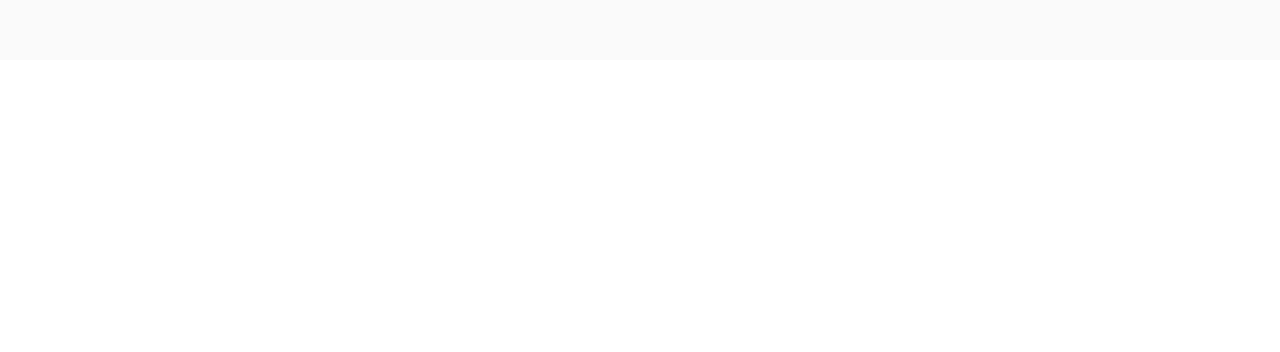
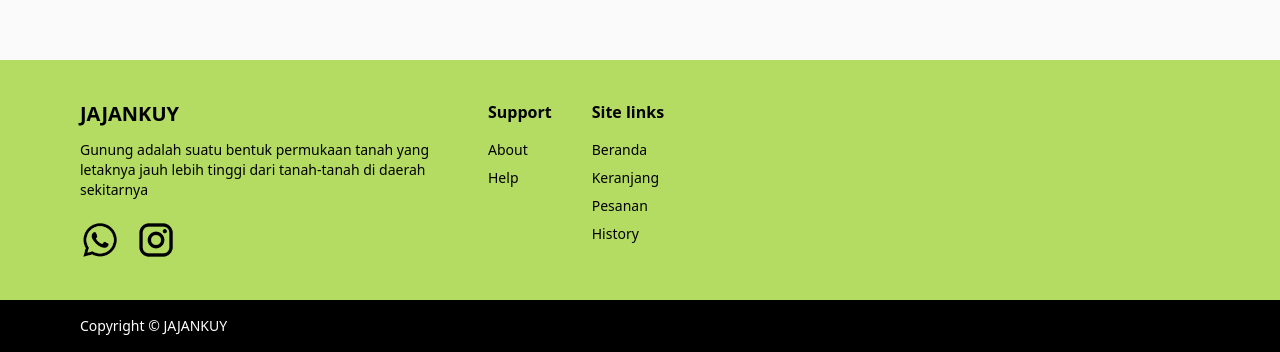
Before and after one commit to KevinSinatria/jajankuy-frontend, a React (Vite) app: page / in a window 1280 px wide. Shown: the part 740-1092 px from the top of the page. Before the commit the page ends 800 px from the top, so only its background shows below. Built offline with nearby package versions, Linux system fonts and the light colour scheme.

Commit message:
feat:Footer

```diff
--- /dev/null
+++ b/src/components/Footer.jsx
@@ -0,0 +1,74 @@
+import whatsapp from "../assets/whatsapp.png";
+import instagram from "../assets/instagram.png";
+
+function Footer() {
+  return (
+    <footer className="bg-[#B4DC62] text-black">
+      {/* Konten Utama */}
+      <div className="max-w-screen-xl pl-20 pr-6 py-10 grid grid-cols-1 md:grid-cols-3">
+        <div>
+          <h2 className="text-xl font-bold uppercase mb-3">JAJANKUY</h2>
+          <p className="text-sm mb-5">
+            Gunung adalah suatu bentuk permukaan tanah yang letaknya jauh lebih
+            tinggi dari tanah-tanah di daerah sekitarnya
+          </p>
+          <div className="flex space-x-4">
+            <img src={whatsapp} alt="whatsapp" className="w-10 h-10" />
+            <img src={instagram} alt="instagram" className="w-10 h-10" />
+          </div>
+        </div>
+
+        {/* Tengah */}
+        <div className="flex gap-10 ml-4">
+          <div>
+            <h3 className="text-md font-bold mb-4">Support</h3>
+            <ul className="space-y-2 text-sm">
+              <li>
+                <a href="#" className="hover:underline">
+                  About
+                </a>
+              </li>
+              <li>
+                <a href="#" className="hover:underline">
+                  Help
+                </a>
+              </li>
+            </ul>
+          </div>
+          {/* Kanan */}
+          <div>
+            <h3 className="text-md font-bold mb-4">Site links</h3>
+            <ul className="space-y-2 text-sm">
+              <li>
+                <a href="#" className="hover:underline">
+                  Beranda
+                </a>
+              </li>
+              <li>
+                <a href="#" className="hover:underline">
+                  Keranjang
+                </a>
+              </li>
+              <li>
+                <a href="#" className="hover:underline">
+                  Pesanan
+                </a>
+              </li>
+              <li>
+                <a href="#" className="hover:underline">
+                  History
+                </a>
+              </li>
+            </ul>
+          </div>
+        </div>
+      </div>
+
+      <div className="bg-black text-white px-20 text-sm py-4">
+        Copyright © JAJANKUY
+      </div>
+    </footer>
+  );
+}
+
+export default Footer;
--- a/src/pages/HomePage.jsx
+++ b/src/pages/HomePage.jsx
@@ -1,5 +1,6 @@
 import React from 'react'
 import Navbar from '../components/Navbar'
+import Footer from '../components/Footer';
 
 export default function HomePage() {
 
@@ -8,6 +9,9 @@ export default function HomePage() {
       <main className='w-full min-h-screen flex flex-col bg-neutral-50 text-neutral-600'>
         <Navbar />
       </main>
+
+      <Footer/>
+
     </div>
   );
 }
--- a/src/pages/LoginPage.jsx
+++ b/src/pages/LoginPage.jsx
@@ -2,19 +2,31 @@ import LoginForm from "../components/LoginForm";
 import Logo from "../assets/Logo_2.png";
 
 export default function LoginPage() {
+  return (
+    <div className="min-h-screen w-full bg-white flex flex-col md:flex-row overflow-hidden">
 
-  return (
-    <div className="relative h-screen w-screen bg-white overflow-hidden flex">
-      <div className="relative h-full w-[50vw] ">
-        <div className="absolute shadow-[11px_-3px_6px_0px_rgba(0,_0,_0,_0.1)] top-0 left-0 h-full w-full bg-[#B4DC62] transform -skew-x-12 origin-top-left z-0" />
+      {/* Mobile: Logo di atas */}
+      <div className="md:hidden flex justify-center py-8">
+        <img
+          src={Logo}
+          alt="Logo"
+          className="w-40 h-auto object-contain drop-shadow-md"
+        />
+      </div>
 
-        <div className="absolute inset-0 flex items-center justify-center z-10">
-          <img src={Logo} alt="Login Illustration" className="w-3/4 max-w-lg" />
+      {/* Desktop: Background hijau + Logo */}
+      <div className="hidden md:flex relative w-1/2 items-center justify-center overflow-hidden">
+        {/* Background hijau miring */}
+        <div className="absolute inset-0 bg-[#B4DC62] transform -skew-x-12 origin-top-left shadow-xl z-0" />
+
+        {/* Logo */}
+        <div className="relative z-10 flex items-center justify-center w-full h-full">
+          <img src={Logo} alt="Login Illustration" className="w-3/4 max-w-lg drop-shadow-lg object-contain" />
         </div>
       </div>
 
-      {/* Kanan: Login Form */}
-      <div className="w-[40vw] flex flex-col justify-center items-center z-20">
+      {/* Form Login */}
+      <div className="w-full md:w-1/2 flex flex-col justify-center items-center px-4 py-6 md:py-0 z-10">
         <LoginForm />
       </div>
     </div>
--- a/src/pages/RegisterPage.jsx
+++ b/src/pages/RegisterPage.jsx
@@ -1,25 +1,37 @@
-import LoginForm from "../components/LoginForm";
+import RegisterForm from "../components/RegisterForm";
 import Logo from "../assets/Logo_2.png";
-import RegisterForm from "../components/RegisterForm";
 
 export default function RegisterPage() {
   return (
-    <div className="relative h-screen w-screen bg-white overflow-hidden flex flex-col md:flex-row-reverse">
+    <div className="min-h-screen w-full bg-white flex flex-col md:flex-row-reverse overflow-hidden">
 
-      {/* Kanan: Gambar + background hijau */}
-      <div className="relative w-full md:w-[50vw] h-[40vh] md:h-full flex items-center justify-center overflow-hidden">
+      {/* Mobile: Logo di atas */}
+      <div className="md:hidden flex justify-center py-8">
+        <img
+          src={Logo}
+          alt="Logo"
+          className="w-40 h-auto object-contain drop-shadow-md"
+        />
+      </div>
+
+      {/* Desktop: Gambar + background hijau */}
+      <div className="hidden md:flex relative w-1/2 h-auto items-center justify-center overflow-hidden">
         {/* Background hijau miring */}
-        <div className="absolute top-0 right-0 h-full w-full bg-[#B4DC62] transform skew-x-20 origin-top-right shadow-2xl z-0" />
+        <div className="absolute inset-0 bg-[#B4DC62] transform skew-x-20 origin-top-right shadow-2xl z-0" />
 
         {/* Logo di tengah */}
-        <div className="relative z-10 flex items-center justify-center h-full w-full ml-40">
-          <img src={Logo} alt="Login Illustration" className="w-3/4 max-w-lg drop-shadow-lg" />
+        <div className="relative z-10 flex items-center justify-center w-full h-full ml-20">
+          <img
+            src={Logo}
+            alt="Logo"
+            className="max-w-lg drop-shadow-lg object-contain"
+          />
         </div>
       </div>
 
-      {/* Kiri: Form */}
-      <div className="flex-1 flex flex-col justify-center items-center px-4 py-6 md:py-0 z-20">
-        <RegisterForm/>
+      {/* Form */}
+      <div className="w-full md:w-1/2 flex flex-col justify-center items-center px-4 py-6 md:py-0 z-10">
+        <RegisterForm />
       </div>
     </div>
   );
```
Also changed, not shown: src/assets/instagram.png (added), src/assets/whatsapp.png (added).
